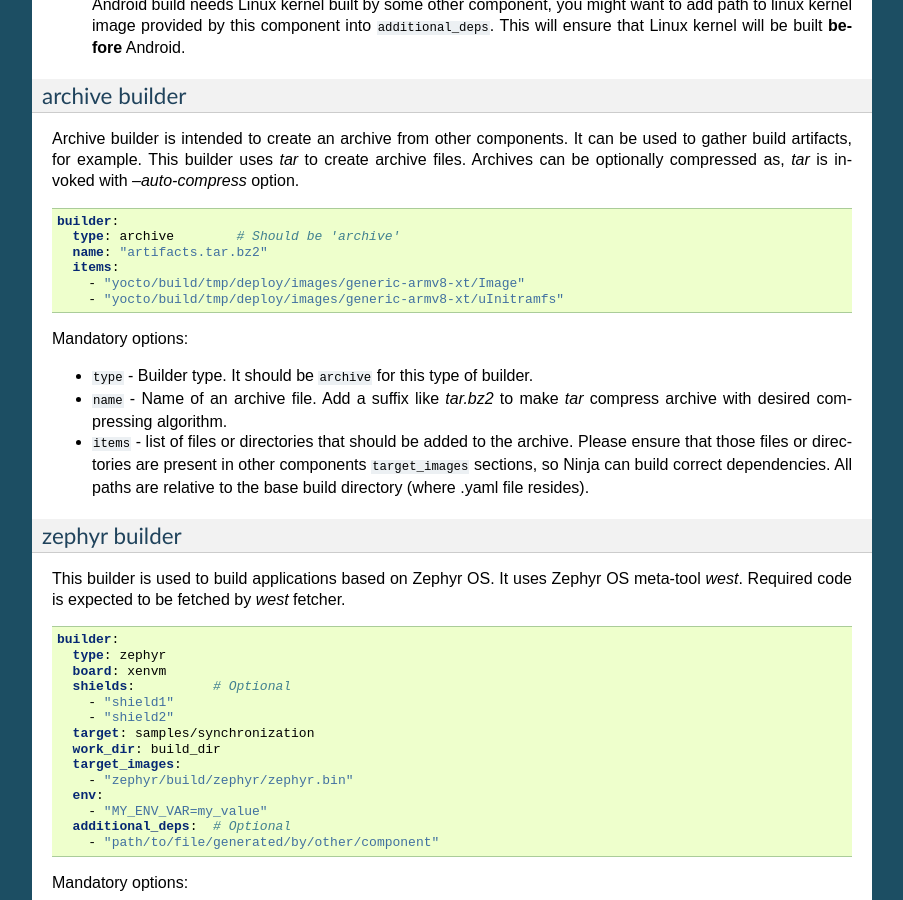
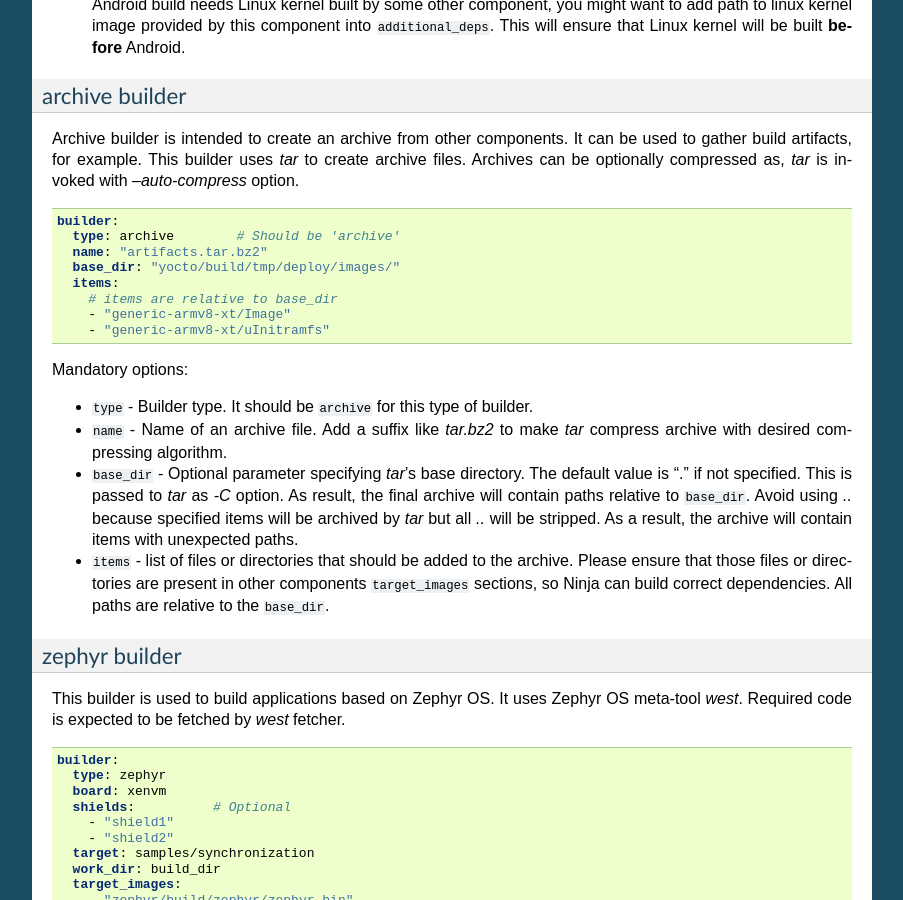
Before and after one commit to xen-troops/moulin, a Sphinx documentation site: the page built from docs/user-reference.rst, in a window 1280 px wide and 900 px high, scrolled down 7580 px. Shown: the whole window, without its empty margins (198-1101 px from the left). Built offline with Sphinx 7.4.7, drawn with Linux system fonts in a browser that asks for light colours.

Commit message:
builders: archive: introduce tar's base dir
This commit solves an issue that archives created by the archive builder
contain paths to files relative to build-dir. As result, paths may
contain a long list of build-related directories, and in some cases, this
is not desirable.
A possible solution is to specify desired starting point as build dir,
but this will put the resulting archive into the same directory.
So, the best way to get an archive in the top directory and get rid of
intermediate directories - is to specify the base directory for `tar`
through the `-C` option.

That's why this commit introduces the `base_dir` field for the archive
builder. The `base_dir` is an optional field, and it has '.' value if
not provided.

Signed-off-by: Ruslan Shymkevych <ruslan_shymkevych@epam.com>
Acked-by: Volodymyr Babchuk <volodymyr_babchuk@epam.com>

```diff
--- a/docs/user-reference.rst
+++ b/docs/user-reference.rst
@@ -539,9 +539,11 @@ as, `tar` is invoked with `--auto-compress` option.
   builder:
     type: archive        # Should be 'archive'
     name: "artifacts.tar.bz2"
+    base_dir: "yocto/build/tmp/deploy/images/"
     items:
-      - "yocto/build/tmp/deploy/images/generic-armv8-xt/Image"
-      - "yocto/build/tmp/deploy/images/generic-armv8-xt/uInitramfs"
+      # items are relative to base_dir
+      - "generic-armv8-xt/Image"
+      - "generic-armv8-xt/uInitramfs"
 
 Mandatory options:
 
@@ -551,11 +553,17 @@ Mandatory options:
 * :code:`name` - Name of an archive file. Add a suffix like `tar.bz2` to
   make `tar` compress archive with desired compressing algorithm.
 
+* :code:`base_dir` - Optional parameter specifying `tar`'s base directory.
+  The default value is "." if not specified. This is passed to `tar` as
+  `-C` option. As result, the final archive will contain paths relative
+  to :code:`base_dir`. Avoid using `..` because specified items will be
+  archived by `tar` but all `..` will be stripped. As a result, the archive
+  will contain items with unexpected paths.
+
 * :code:`items` - list of files or directories that should be added
   to the archive. Please ensure that those files or directories are present
   in other components :code:`target_images` sections, so Ninja can
-  build correct dependencies. All paths are relative to the base build
-  directory (where .yaml file resides).
+  build correct dependencies. All paths are relative to the :code:`base_dir`.
 
 zephyr builder
 ^^^^^^^^^^^^^^
```
Also changed, not shown: 1 other file.
